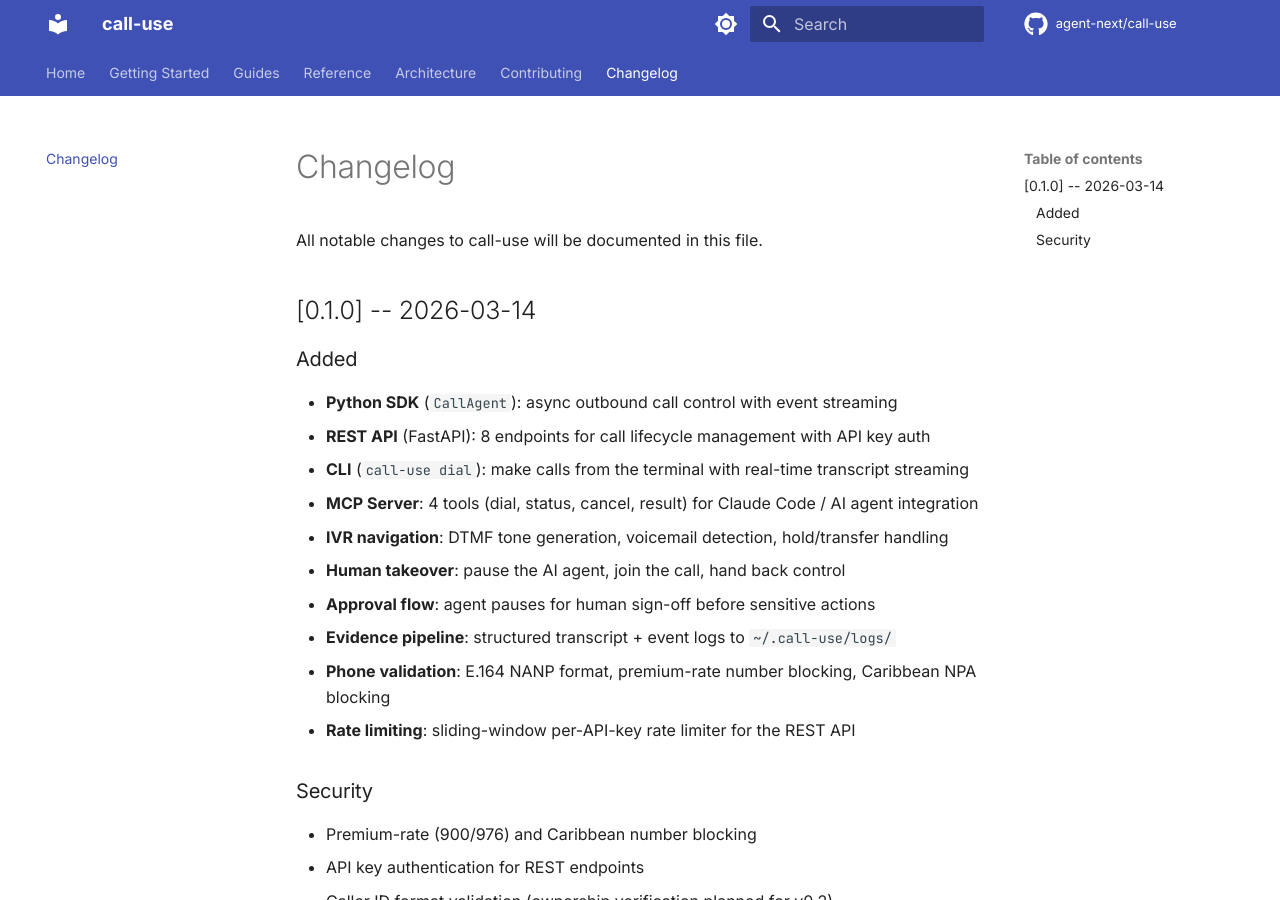
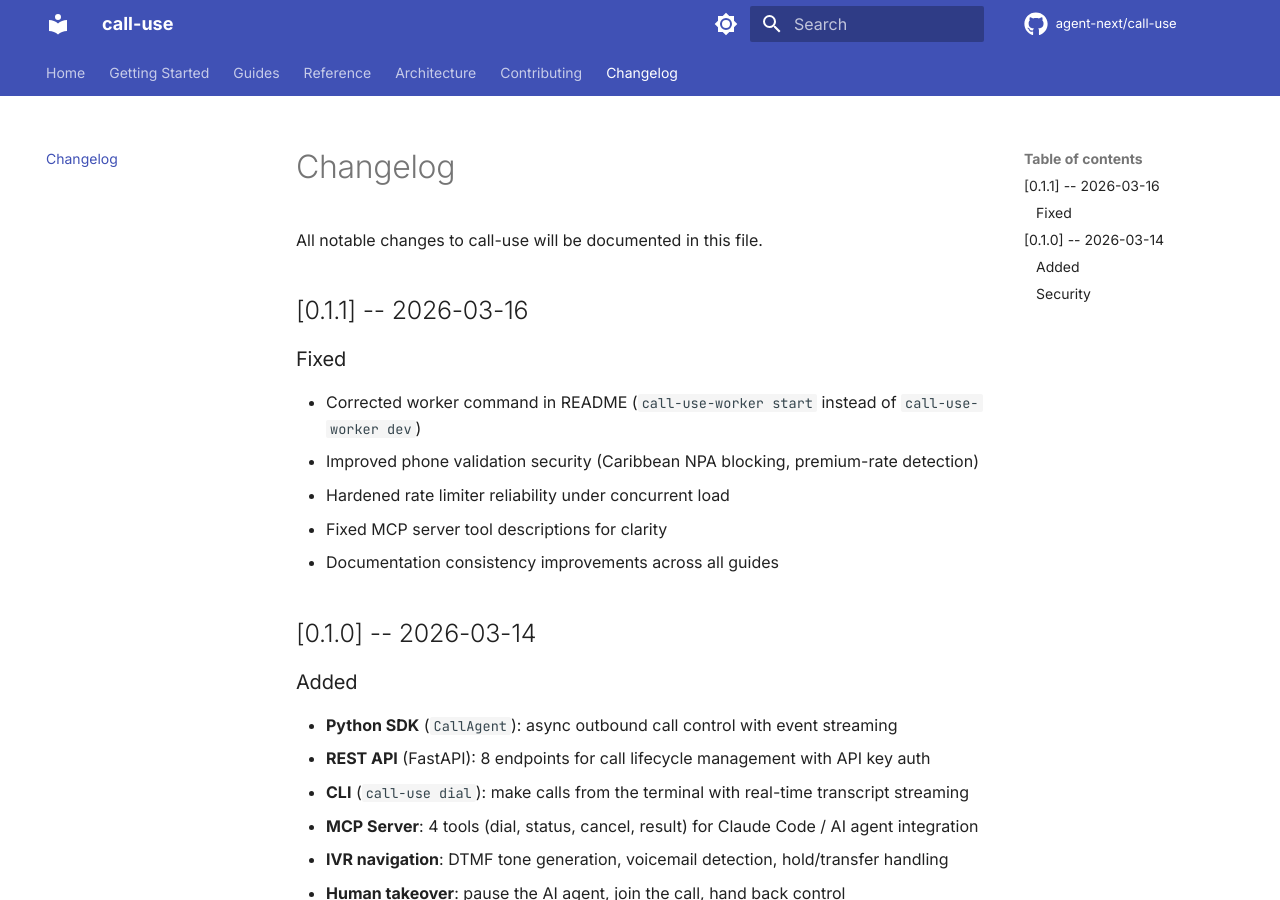
Before and after one commit to agent-next/call-use, an MkDocs documentation site: the page built from docs/changelog.md, in a window 1280 px wide and 900 px high. Built offline with MkDocs 1.6.1 and Material for MkDocs 9.7.7, drawn with Linux system fonts in a browser that asks for light colours; comment, search, counter and statistics services are not loaded.

Commit message:
fix(docs): correct worker command and add v0.1.1 changelog (#61)
Co-authored-by: Claude Opus 4.6 <noreply@anthropic.com>

```diff
--- a/docs/changelog.md
+++ b/docs/changelog.md
@@ -1,6 +1,16 @@
 # Changelog
 
 All notable changes to call-use will be documented in this file.
+
+## [0.1.1] -- 2026-03-16
+
+### Fixed
+
+- Corrected worker command in README (`call-use-worker start` instead of `call-use-worker dev`)
+- Improved phone validation security (Caribbean NPA blocking, premium-rate detection)
+- Hardened rate limiter reliability under concurrent load
+- Fixed MCP server tool descriptions for clarity
+- Documentation consistency improvements across all guides
 
 ## [0.1.0] -- 2026-03-14
 
```
Also changed, not shown: README.md (+2 -2 lines).
